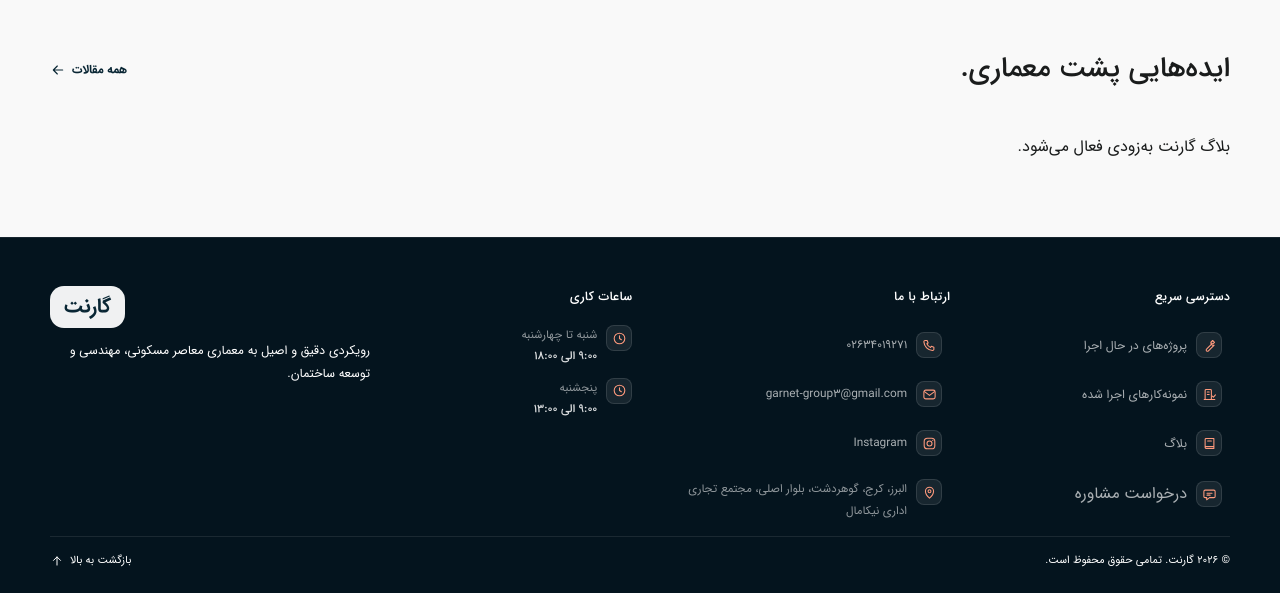
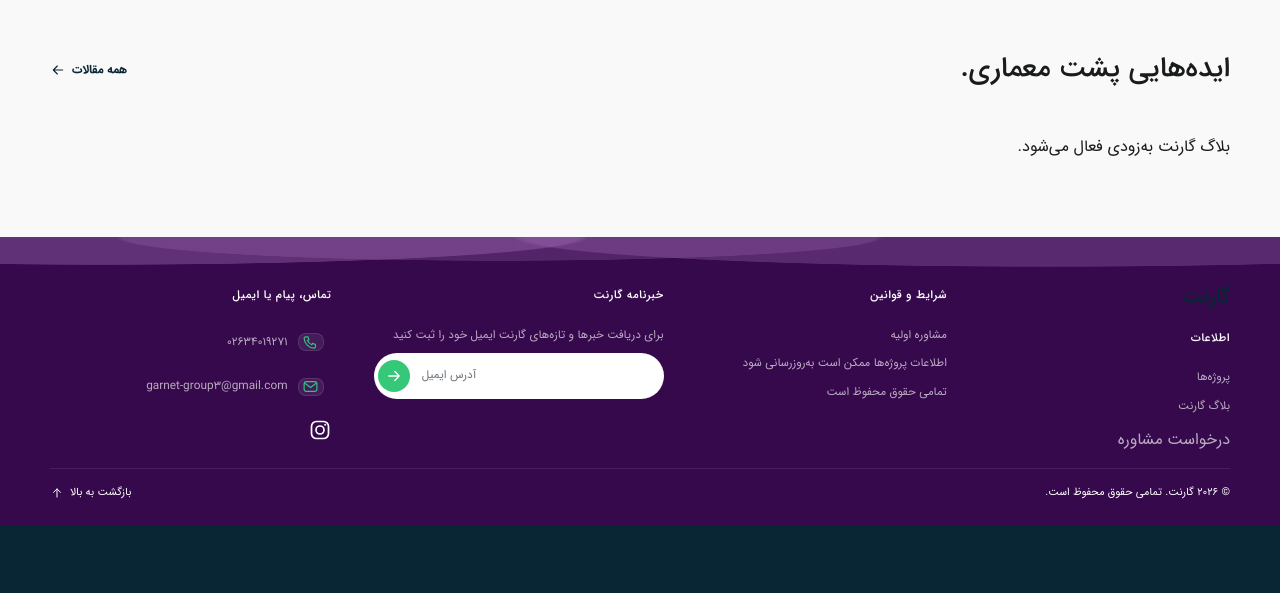
Before and after one commit to Arncody/garnetcc.com, a Django app: page / in a window 1280 px wide. Shown: the part 1360-1953 px from the top of the page. After the commit the page ends 1886 px from the top, so only its background shows below. Run offline with Django 5.2, Linux system fonts and the light colour scheme; data comes from the database, SQL or seed files in the repository; data that the repository does not hold is empty; parts of the project's set-up code (start-up, migrations or seed data) failed here and were passed over.

Commit message:
به روز رسانی 002

```diff
--- a/static/css/garnet-ui.css
+++ b/static/css/garnet-ui.css
@@ -82,8 +82,7 @@ html[dir="ltr"] .pc-top{direction:ltr}
 .proj-rail::-webkit-scrollbar{display:none}
 .proj-rail.is-dragging{cursor:grabbing;user-select:none}
 .proj-rail.is-dragging a{pointer-events:none}
-.proj-rail-track{display:flex;flex-wrap:nowrap;gap:clamp(10px,1.4vw,18px);width:max-content;min-width:max-content}
-.proj-rail .mini-project.project-preview{flex-shrink:0;max-width:none}
+.proj-rail-track{display:flex;gap:clamp(10px,1.4vw,18px);width:max-content}
 .proj-rail .mini-project.project-preview{flex:0 0 clamp(220px,26vw,330px);width:clamp(220px,26vw,330px);aspect-ratio:4/5}
 @media(max-width:900px){.proj-rail .mini-project.project-preview{flex-basis:clamp(200px,46vw,280px);width:clamp(200px,46vw,280px);aspect-ratio:4/5}}
 @media(max-width:520px){.proj-rail .mini-project.project-preview{flex-basis:min(68vw,250px);width:min(68vw,250px);aspect-ratio:4/5}}
@@ -168,3 +167,40 @@ html[dir="rtl"] .footer-brand{align-items:flex-end}
   .section{padding-block:26px}
   .cards-grid{gap:12px}
 }
+
+
+/* ---------- Garnet footer redesign + resilient mobile project rail ---------- */
+.proj-rail{overflow:hidden;direction:ltr;scroll-behavior:auto;touch-action:pan-y;contain:layout paint;}
+.proj-rail-track{will-change:transform;transform:translate3d(0,0,0);direction:ltr;}
+.proj-rail .mini-project.project-preview{min-width:0;max-width:none;box-sizing:border-box;}
+.proj-rail [data-clone]{pointer-events:auto;}
+.footer-grid-reference{grid-template-columns:1fr 1fr 1.2fr 1.15fr;gap:clamp(18px,3vw,44px);align-items:start;}
+.footer-grid-reference .footer-brand{order:initial;grid-column:auto;}
+.footer-grid-reference .footer-col h4{font-size:.72rem;letter-spacing:.04em;margin-bottom:18px;color:#fff;}
+.footer-grid-reference .footer-col>a,.footer-grid-reference .footer-col>p,.footer-text-button{display:block;margin:0 0 8px;font-size:.72rem;line-height:1.8;color:rgba(255,255,255,.66);text-align:start;}
+.footer-text-button{border:0;padding:0;background:none;cursor:pointer;font:inherit;}
+.footer-grid-reference .footer-col>a:hover,.footer-text-button:hover{color:#fff;}
+.footer-logo-link{display:inline-flex;align-items:center;border:0!important;outline:0;box-shadow:none!important;background:transparent!important;padding:0!important;border-radius:0!important;}
+.footer-wordmark{display:block;max-width:180px;width:var(--logo-desktop,180px);height:auto;object-fit:contain;border:0!important;outline:0!important;box-shadow:none!important;background:transparent!important;border-radius:0!important;}
+.footer-logo-area{align-items:flex-start!important;}
+.footer-social-links{display:flex;align-items:center;gap:12px;margin-top:14px;}
+.footer-social-links a{display:inline-flex;align-items:center;justify-content:center;width:auto;height:auto;padding:0;border:0!important;border-radius:0!important;background:transparent!important;color:#fff;line-height:1;}
+.footer-social-links a .ic{width:24px;height:24px;}
+.footer-contact-item{display:flex!important;align-items:center;gap:10px;}
+.footer-contact-icon{display:inline-flex;align-items:center;justify-content:center;width:18px;height:18px;flex:0 0 18px;color:#39bd80;}
+.footer-contact-icon .ic{width:17px;height:17px;}
+.newsletter-form{display:flex;align-items:center;gap:0;width:min(100%,290px);min-height:40px;padding:4px;border-radius:999px;background:#fff;overflow:hidden;}
+.newsletter-form input[type=email]{min-width:0;flex:1;width:100%;border:0;outline:0;background:transparent;color:#192a35;padding:8px 12px;font:inherit;font-size:.72rem;direction:ltr;text-align:left;}
+.newsletter-form input[type=email]::placeholder{color:#6b7379;opacity:1;}
+.newsletter-form button{display:inline-flex;align-items:center;justify-content:center;flex:0 0 32px;width:32px;height:32px;border:0;border-radius:50%;background:#35c878;color:#fff;cursor:pointer;}
+.newsletter-form button .ic{width:18px;height:18px;}
+.newsletter-honeypot{position:absolute!important;left:-10000px!important;width:1px!important;height:1px!important;opacity:0!important;}
+.sr-only{position:absolute!important;width:1px!important;height:1px!important;padding:0!important;margin:-1px!important;overflow:hidden!important;clip:rect(0,0,0,0)!important;white-space:nowrap!important;border:0!important;}
+.floating-call{position:fixed;z-index:1000;inset-inline-end:max(22px,env(safe-area-inset-right));bottom:max(22px,env(safe-area-inset-bottom));display:flex;align-items:center;justify-content:center;border-radius:50%;}
+@media(max-width:900px){.footer-grid-reference{grid-template-columns:1fr 1fr;}.footer-logo-area{grid-column:1/-1;}}
+@media(max-width:560px){.footer-grid-reference{grid-template-columns:1fr 1fr;gap:22px 18px;}.footer-grid-reference .footer-newsletter-col{grid-column:1/-1;}.footer-grid-reference .footer-logo-area{grid-column:1/-1;}.newsletter-form{width:100%;}.footer-wordmark{width:var(--logo-mobile,145px);max-width:145px;}.floating-call{width:48px;height:48px;inset-inline-end:max(16px,env(safe-area-inset-right));bottom:max(16px,env(safe-area-inset-bottom));}}
+@media(prefers-reduced-motion:reduce){.proj-rail-track{transform:none!important;}}
+
+.site-footer{position:relative;isolation:isolate;background-color:#35094b!important;background-image:radial-gradient(ellipse 38% 28px at 8% 0%,rgba(157,104,179,.42) 0 98%,transparent 100%),radial-gradient(ellipse 30% 24px at 39% 0%,rgba(157,104,179,.28) 0 98%,transparent 100%),radial-gradient(ellipse 42% 30px at 82% 0%,rgba(157,104,179,.34) 0 98%,transparent 100%)!important;border-top:0!important;}
+
+.footer-logo-inline{margin:0 0 18px!important;}
--- a/templates/website/base.html
+++ b/templates/website/base.html
@@ -35,7 +35,7 @@ small,.small{font-weight:var(--small-weight)}
 {% if site_theme.custom_css %}{{ site_theme.custom_css|safe }}{% endif %}
 </style>
 <link rel="stylesheet" href="{% static 'css/consult-modal.css' %}?v=20261013-redesign1">
-<link rel="stylesheet" href="{% static 'css/garnet-ui.css' %}?v=20261024a">
+<link rel="stylesheet" href="{% static 'css/garnet-ui.css' %}?v=20261024b">
 
 {% block extra_head %}{% endblock %}
 </head>
@@ -51,7 +51,7 @@ small,.small{font-weight:var(--small-weight)}
         {% for item in menu_items %}{% if item.consult %}<button type="button" class="g-nav-btn" data-consult-open>{{ item.label }}</button>{% else %}<a href="{{ item.url }}"{% if item.active %} class="is-active" aria-current="page"{% endif %}>{{ item.label }}</a>{% endif %}{% endfor %}
       </nav>
       <div class="g-actions">
-        <button type="button" class="g-cta" data-consult-open>{% icon "phone" 16 %}<span>{% if is_en %}Consultation{% else %}درخواست مشاوره{% endif %}</span></button>
+        <button type="button" class="g-cta" data-consult-open>{% icon "phone" 16 %}<span>{{ T.consultation_button_text }}</span></button>
         <button type="button" class="g-toggle" id="nav-toggle" aria-label="{% if is_en %}Open menu{% else %}باز کردن منو{% endif %}" aria-expanded="false" aria-controls="main-nav"><span></span><span></span><span></span></button>
       </div>
     </div>
@@ -86,29 +86,45 @@ small,.small{font-weight:var(--small-weight)}
 {% endwith %}
 {% if request.path != '/' %}<a class="mobile-back" href="javascript:history.back()" aria-label="{% if is_en %}Back{% else %}بازگشت{% endif %}"><span aria-hidden="true">{% if is_en %}{% icon "arrow-left" 16 %}{% else %}{% icon "arrow-right" 16 %}{% endif %}</span><b>{% if is_en %}Back{% else %}بازگشت{% endif %}</b></a>{% endif %}
 <footer class="site-footer" id="contact">
-  <div class="container footer-grid">
-    <div class="footer-brand"><a href="{% url 'website:home' %}" class="brand footer-logo-link" aria-label="{{ site_settings.brand_name }}">{% if site_settings.logo %}<img src="{{ site_settings.logo.url }}" alt="{{ site_settings.brand_name }}" class="brand-wordmark footer-wordmark">{% else %}<span class="brand-text">{{ site_settings.brand_name }}</span>{% endif %}</a><p>{% if is_en %}A refined approach to contemporary residential architecture, engineering and development.{% else %}رویکردی دقیق و اصیل به معماری معاصر مسکونی، مهندسی و توسعه ساختمان.{% endif %}</p></div>
-    <div class="footer-col footer-links-col"><h4>{% if is_en %}Explore{% else %}دسترسی سریع{% endif %}</h4>
-      <a class="footer-link-item" href="{% url 'website:projects_list' %}#ongoing"><span class="footer-link-icon" aria-hidden="true">{% icon "wrench" 15 %}</span><span>{% if is_en %}Developments{% else %}پروژه‌های در حال اجرا{% endif %}</span></a>
-      <a class="footer-link-item" href="{% url 'website:projects_list' %}#completed"><span class="footer-link-icon" aria-hidden="true">{% icon "check-building" 15 %}</span><span>{% if is_en %}Built Portfolio{% else %}نمونه‌کارهای اجرا شده{% endif %}</span></a>
-      <a class="footer-link-item" href="{% url 'website:blog_list' %}"><span class="footer-link-icon" aria-hidden="true">{% icon "book" 15 %}</span><span>{% if is_en %}Blog{% else %}بلاگ{% endif %}</span></a>
-      {% if catalog %}<a class="footer-link-item" href="{{ catalog.file.url }}" target="_blank" rel="noopener"><span class="footer-link-icon" aria-hidden="true">{% icon "download" 15 %}</span><span>{% if is_en %}Company Catalog{% else %}کاتالوگ شرکت{% endif %}</span></a>{% endif %}
-      <button class="footer-link-item footer-consult" type="button" data-consult-open><span class="footer-link-icon" aria-hidden="true">{% icon "message" 15 %}</span><span>{% if is_en %}Consultation{% else %}درخواست مشاوره{% endif %}</span></button>
+  <div class="container footer-grid footer-grid-reference">
+    <div class="footer-col footer-info-col">
+      <a href="{% url 'website:home' %}" class="footer-logo-link footer-logo-inline" aria-label="{{ site_settings.brand_name }}">{% if site_settings.logo %}<img src="{{ site_settings.logo.url }}" alt="{{ site_settings.brand_name }}" class="footer-wordmark">{% else %}<span class="brand-text">{{ site_settings.brand_name }}</span>{% endif %}</a>
+      <h4>{% if is_en %}INFORMATION{% else %}اطلاعات{% endif %}</h4>
+      <a href="{% url 'website:projects_list' %}">{% if is_en %}Projects{% else %}پروژه‌ها{% endif %}</a>
+      <a href="{% url 'website:blog_list' %}">{% if is_en %}Journal{% else %}بلاگ گارنت{% endif %}</a>
+      <button class="footer-text-button" type="button" data-consult-open>{{ T.consultation_button_text }}</button>
+      {% if catalog %}<a href="{{ catalog.file.url }}" target="_blank" rel="noopener">{% if is_en %}Company catalog{% else %}کاتالوگ شرکت{% endif %}</a>{% endif %}
     </div>
-    <div class="footer-col footer-contact-col"><h4>{% if is_en %}Contact{% else %}ارتباط با ما{% endif %}</h4>
-      <a class="footer-contact-item" href="tel:{{ site_settings.phone }}"><span class="footer-contact-icon" aria-hidden="true">{% icon "phone" 15 %}</span><span>{{ site_settings.phone }}</span></a>
-      <a class="footer-contact-item" href="mailto:{{ site_settings.email }}"><span class="footer-contact-icon" aria-hidden="true">{% icon "mail" 15 %}</span><span>{{ site_settings.email }}</span></a>
-      {% if site_settings.instagram_url %}<a class="footer-contact-item" href="{{ site_settings.instagram_url }}" target="_blank" rel="noopener" aria-label="Instagram"><span class="footer-contact-icon instagram-icon" aria-hidden="true">{% icon "instagram" 15 %}</span><span>Instagram</span></a>{% endif %}
-      {% if site_settings.linkedin_url %}<a class="footer-contact-item" href="{{ site_settings.linkedin_url }}" target="_blank" rel="noopener" aria-label="LinkedIn"><span class="footer-contact-icon linkedin-icon" aria-hidden="true">{% icon "linkedin" 15 %}</span><span>LinkedIn</span></a>{% endif %}
-      <div class="footer-address"><span class="footer-contact-icon" aria-hidden="true">{% icon "pin" 15 %}</span><p>{{ site_settings.address }}</p></div>
+    <div class="footer-col footer-terms-col">
+      <h4>{% if is_en %}TERMS &amp; CONDITIONS{% else %}شرایط و قوانین{% endif %}</h4>
+      <p>{% if is_en %}Free consultation{% else %}مشاوره اولیه{% endif %}</p>
+      <p>{% if is_en %}Project information is subject to change{% else %}اطلاعات پروژه‌ها ممکن است به‌روزرسانی شود{% endif %}</p>
+      <p>{% if is_en %}All rights reserved{% else %}تمامی حقوق محفوظ است{% endif %}</p>
     </div>
-    <div class="footer-col footer-hours-col"><h4>{% if is_en %}Hours{% else %}ساعات کاری{% endif %}</h4>
-      <div class="footer-hours"><span class="footer-hours-icon" aria-hidden="true">{% icon "clock" 15 %}</span><p>{% if is_en %}Sat–Wed{% else %}شنبه تا چهارشنبه{% endif %}<strong>{{ site_settings.working_hours_weekday }}</strong></p></div>
-      <div class="footer-hours"><span class="footer-hours-icon" aria-hidden="true">{% icon "clock" 15 %}</span><p>{% if is_en %}Thu{% else %}پنجشنبه{% endif %}<strong>{{ site_settings.working_hours_weekend }}</strong></p></div>
+    <div class="footer-col footer-newsletter-col" id="newsletter">
+      <h4>{% if is_en %}GARNET’S NEWSLETTER{% else %}خبرنامه گارنت{% endif %}</h4>
+      <p>{% if is_en %}Subscribe to receive our updates{% else %}برای دریافت خبرها و تازه‌های گارنت ایمیل خود را ثبت کنید{% endif %}</p>
+      <form class="newsletter-form" action="{% url 'website:newsletter_subscribe' %}" method="post">
+        {% csrf_token %}
+        <label class="sr-only" for="newsletter-email">{% if is_en %}Email address{% else %}آدرس ایمیل{% endif %}</label>
+        <input id="newsletter-email" type="email" name="email" placeholder="{% if is_en %}Email address{% else %}آدرس ایمیل{% endif %}" autocomplete="email" inputmode="email" maxlength="254" required>
+        <input type="text" name="website" class="newsletter-honeypot" tabindex="-1" autocomplete="off" aria-hidden="true">
+        <button type="submit" aria-label="{% if is_en %}Subscribe{% else %}ثبت ایمیل{% endif %}">{% icon "arrow-right" 18 %}</button>
+      </form>
+    </div>
+    <div class="footer-col footer-contact-col">
+      <h4>{% if is_en %}CALL, TEXT OR EMAIL{% else %}تماس، پیام یا ایمیل{% endif %}</h4>
+      <a class="footer-contact-item" href="tel:{{ site_settings.phone }}"><span class="footer-contact-icon" aria-hidden="true">{% icon "phone" 18 %}</span><span>{{ site_settings.phone }}</span></a>
+      <a class="footer-contact-item" href="mailto:{{ site_settings.email }}"><span class="footer-contact-icon" aria-hidden="true">{% icon "mail" 18 %}</span><span>{{ site_settings.email }}</span></a>
+      <div class="footer-social-links">
+        {% if site_settings.instagram_url %}<a href="{{ site_settings.instagram_url }}" target="_blank" rel="noopener" aria-label="Instagram">{% icon "instagram" 22 %}</a>{% endif %}
+        {% if site_settings.linkedin_url %}<a href="{{ site_settings.linkedin_url }}" target="_blank" rel="noopener" aria-label="LinkedIn">{% icon "linkedin" 22 %}</a>{% endif %}
+      </div>
     </div>
   </div>
   <div class="container footer-bottom"><span>© {% now "Y" %} {{ site_settings.brand_name }}. {% if is_en %}All rights reserved.{% else %}تمامی حقوق محفوظ است.{% endif %}</span><a class="footer-top-link" href="#main-content">{% if is_en %}Back to top{% else %}بازگشت به بالا{% endif %} {% icon "arrow-up" 14 %}</a></div>
 </footer>
-<script src="{% static 'js/main.js' %}?v=20261024a" defer></script>
+<a class="floating-call" href="tel:{{ site_settings.phone }}" aria-label="{% if is_en %}Call Garnet{% else %}تماس با گارنت{% endif %}">{% icon "phone" 22 %}</a>
+<script src="{% static 'js/main.js' %}?v=20261024b" defer></script>
 {% block extra_scripts %}{% endblock %}
 </body></html>
--- a/templates/website/home.html
+++ b/templates/website/home.html
@@ -46,7 +46,7 @@
         <div class="about-text">{% if is_en %}{{ about_section.content_en|default:about_section.content|linebreaks }}{% else %}{{ about_section.content|linebreaks }}{% endif %}</div>
         <div class="about-actions">
           <a class="about-btn about-btn-copper" href="{% url 'website:projects_list' %}">{% if is_en %}View projects{% else %}مشاهده پروژه‌ها{% endif %}</a>
-          <button type="button" class="about-btn about-btn-light" data-consult-open>{% if is_en %}Contact us{% else %}تماس با ما{% endif %}</button>
+          <button type="button" class="about-btn about-btn-light" data-consult-open>{{ T.consultation_button_text }}</button>
         </div>
       </div>
     </article>
@@ -67,5 +67,4 @@
   </div>
 </section>
 
-<a class="floating-call" href="tel:{{ site_settings.phone }}" aria-label="{% if is_en %}Call Garnet{% else %}تماس با گارنت{% endif %}">{% icon "phone" 22 %}</a>
 {% endblock %}
--- a/templates/website/projects/detail.html
+++ b/templates/website/projects/detail.html
@@ -16,7 +16,7 @@
         {% if project.year %}<li><span>{% if is_en %}Year{% else %}سال{% endif %}</span><strong>{{ project.year }}</strong></li>{% endif %}
       </ul>
       <div class="pd-actions">
-        <button type="button" class="pd-btn pd-btn-primary" data-consult-open><span class="pd-btn-label">{% if is_en %}Request consultation{% else %}درخواست مشاوره{% endif %}</span><span class="pd-btn-icon" aria-hidden="true"><svg viewBox="0 0 24 24" width="19" height="19" fill="none" stroke="currentColor" stroke-width="1.7" stroke-linecap="round" stroke-linejoin="round"><path d="M20 15a2 2 0 0 1-2 2H9l-4 3v-3H6a2 2 0 0 1-2-2V6a2 2 0 0 1 2-2h12a2 2 0 0 1 2 2z"/><path d="M8.5 9.5h7M8.5 12.5h4"/></svg></span></button>
+        <button type="button" class="pd-btn pd-btn-primary" data-consult-open><span class="pd-btn-label">{{ T.consultation_button_text }}</span><span class="pd-btn-icon" aria-hidden="true"><svg viewBox="0 0 24 24" width="19" height="19" fill="none" stroke="currentColor" stroke-width="1.7" stroke-linecap="round" stroke-linejoin="round"><path d="M20 15a2 2 0 0 1-2 2H9l-4 3v-3H6a2 2 0 0 1-2-2V6a2 2 0 0 1 2-2h12a2 2 0 0 1 2 2z"/><path d="M8.5 9.5h7M8.5 12.5h4"/></svg></span></button>
         {% if gallery %}<a href="#project-gallery" class="pd-btn pd-btn-glass"><span class="pd-btn-label">{% if is_en %}Gallery{% else %}گالری تصاویر{% endif %}</span><span class="pd-btn-icon" aria-hidden="true"><svg viewBox="0 0 24 24" width="19" height="19" fill="none" stroke="currentColor" stroke-width="1.7" stroke-linecap="round" stroke-linejoin="round"><rect x="3.5" y="4.5" width="17" height="15" rx="2.5"/><circle cx="9" cy="10" r="1.6"/><path d="m4 17 5-4.5 3.5 3L16 12l4 4"/></svg></span></a>{% endif %}
       </div>
     </div>
--- a/website/forms.py
+++ b/website/forms.py
@@ -81,3 +81,28 @@ class ConsultationForm(forms.ModelForm):
         if not PHONE_RE.match(phone):
             raise forms.ValidationError("شماره تماس معتبر وارد کنید (مثال: 09123456789).")
         return phone
+
+
+class NewsletterSubscriptionForm(forms.Form):
+    email = forms.EmailField(
+        label="ایمیل",
+        max_length=254,
+        widget=forms.EmailInput(attrs={
+            "class": "newsletter-email",
+            "placeholder": "ایمیل شما" ,
+            "autocomplete": "email",
+            "inputmode": "email",
+            "required": True,
+            "maxlength": 254,
+        }),
+    )
+    website = forms.CharField(required=False, widget=forms.HiddenInput(attrs={"tabindex": "-1", "autocomplete": "off"}))
+
+    def clean_email(self):
+        return (self.cleaned_data.get("email") or "").strip().lower()
+
+    def clean_website(self):
+        value = self.cleaned_data.get("website")
+        if value:
+            raise forms.ValidationError("درخواست نامعتبر است.")
+        return value
--- a/website/urls.py
+++ b/website/urls.py
@@ -12,6 +12,7 @@ urlpatterns = [
     path("projects/", views.projects_list, name="projects_list"),
     path("projects/<str:slug>/", views.project_detail, name="project_detail"),
     path("language/", views.set_language, name="set_language"),
+    path("newsletter/subscribe/", views.subscribe_newsletter, name="newsletter_subscribe"),
     path("blog/", views.blog_list, name="blog_list"),
     path("blog/<str:slug>/", views.blog_detail, name="blog_detail"),
     path("favicon.ico", views.favicon_ico, name="favicon"),
--- a/website/views.py
+++ b/website/views.py
@@ -11,8 +11,8 @@ from django.http import HttpResponseRedirect
 from django.utils.translation import gettext_lazy as _
 from django.utils.http import url_has_allowed_host_and_scheme
 
-from .models import HeroSection, Project, SiteSection, PhilosophyFeature, CompanyCatalog, BlogPost, SiteTexts
-from .forms import ConsultationForm
+from .models import HeroSection, Project, SiteSection, PhilosophyFeature, CompanyCatalog, BlogPost, SiteTexts, NewsletterSubscriber
+from .forms import ConsultationForm, NewsletterSubscriptionForm
 
 # محدودیت درخواست فرم مشاوره برای هر IP (ضد اسپم ساده، بدون نیاز به Redis)
 RATE_LIMIT_MAX_REQUESTS = 3
@@ -65,8 +65,7 @@ def _common_context():
     hero = HeroSection.load()
     home_projects = _mixed_home_projects()
     about_section = SiteSection.objects.filter(key=SiteSection.KEY_ABOUT, is_active=True).first()
-    # پس‌زمینه‌ی «درباره گارنت» فقط وقتی نمایش داده شود که برای همین بخش
-    # عکس مستقلاً در پنل مدیریت انتخاب شده باشد؛ از عکس هیرو/پروژه‌ها fallback نکن.
+    # پس‌زمینه درباره فقط از تصویر اختصاصی همان بخش می‌آید؛ تصویر پروژه‌ها fallback نیست.
     about_bg = about_section.image if about_section and about_section.image else None
 
     return {
@@ -123,6 +122,38 @@ def home(request):
 
     return render(request, "website/home.html", context)
 
+
+
+@require_http_methods(["POST"])
+def subscribe_newsletter(request):
+    """Validate and store newsletter emails; duplicate submissions are idempotent."""
+    ip_address = _get_client_ip(request)
+    if ip_address:
+        key = f"newsletter_rl_{ip_address}"
+        count = cache.get(key, 0)
+        if count >= 5:
+            messages.error(request, "تعداد تلاش‌ها زیاد است؛ لطفاً کمی بعد دوباره امتحان کنید." if request.session.get("site_lang", "fa") != "en" else "Too many attempts. Please try again later.")
+            return redirect("website:home")
+        cache.set(key, count + 1, 60 * 60)
+    form = NewsletterSubscriptionForm(request.POST)
+    if form.is_valid():
+        email = form.cleaned_data["email"]
+        subscriber, created = NewsletterSubscriber.objects.get_or_create(
+            email=email, defaults={"is_active": True}
+        )
+        if not subscriber.is_active:
+            subscriber.is_active = True
+            subscriber.save(update_fields=["is_active", "updated_at"])
+        if created:
+            messages.success(request, "ایمیل شما با موفقیت در خبرنامه ثبت شد." if request.session.get("site_lang", "fa") != "en" else "Your email has been subscribed successfully.")
+        else:
+            messages.info(request, "این ایمیل قبلاً در خبرنامه ثبت شده است." if request.session.get("site_lang", "fa") != "en" else "This email is already subscribed.")
+    else:
+        messages.error(request, "لطفاً یک آدرس ایمیل معتبر وارد کنید." if request.session.get("site_lang", "fa") != "en" else "Please enter a valid email address.")
+    referer = request.META.get("HTTP_REFERER", "")
+    if referer and url_has_allowed_host_and_scheme(referer, allowed_hosts={request.get_host()}, require_https=request.is_secure()):
+        return HttpResponseRedirect(referer + ("#newsletter" if "#" not in referer else ""))
+    return redirect("website:home")
 
 def set_language(request):
     lang = request.GET.get("lang", "fa")
```
Also changed, not shown: PATCH-INSTALL-FA.md (added, +22 -0 lines), static/js/main.js (+70 -75 lines), website/admin.py (+27 -1 lines), website/models.py (+19 -0 lines), website/migrations/0013_newsletter_and_consult_button_text.py (added).
